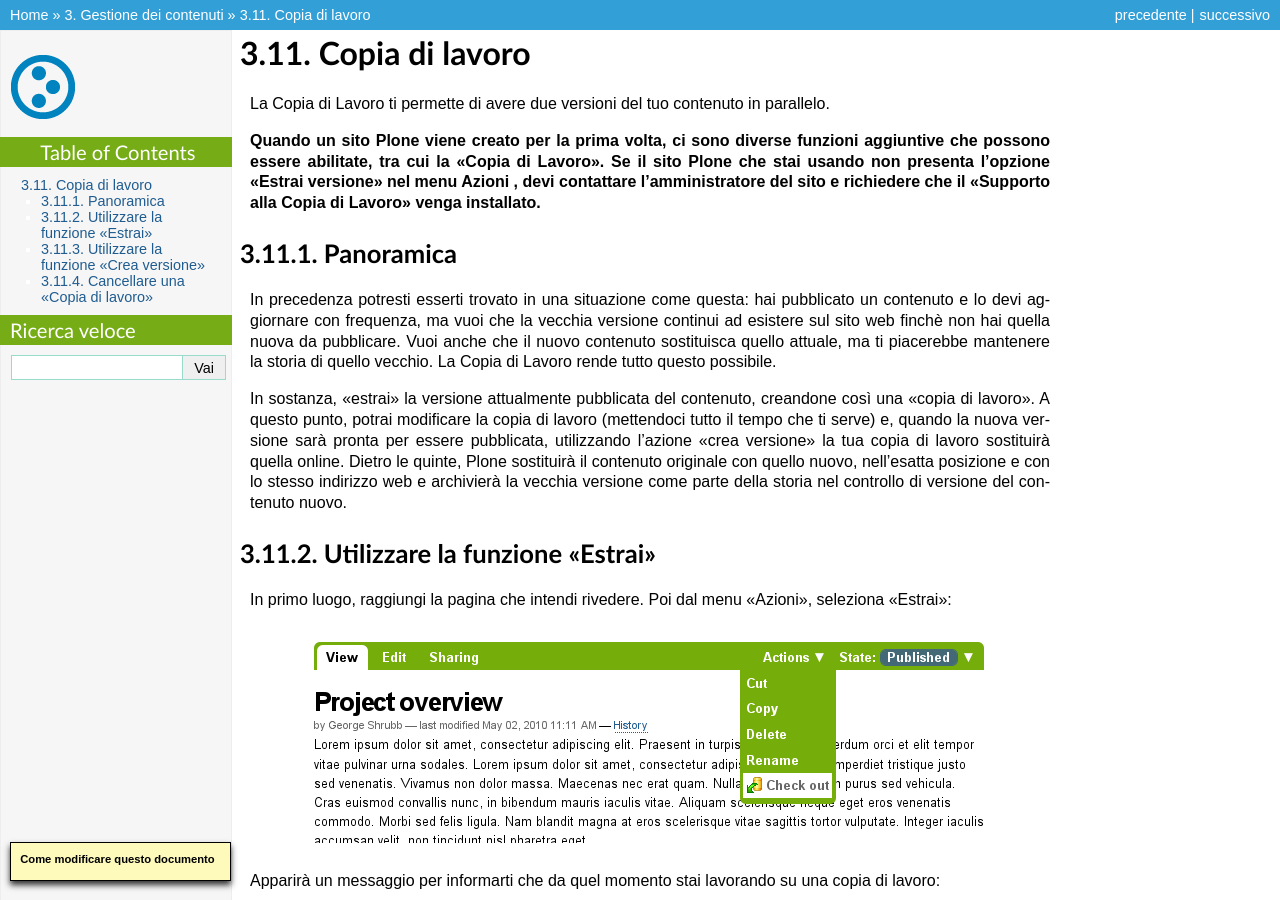
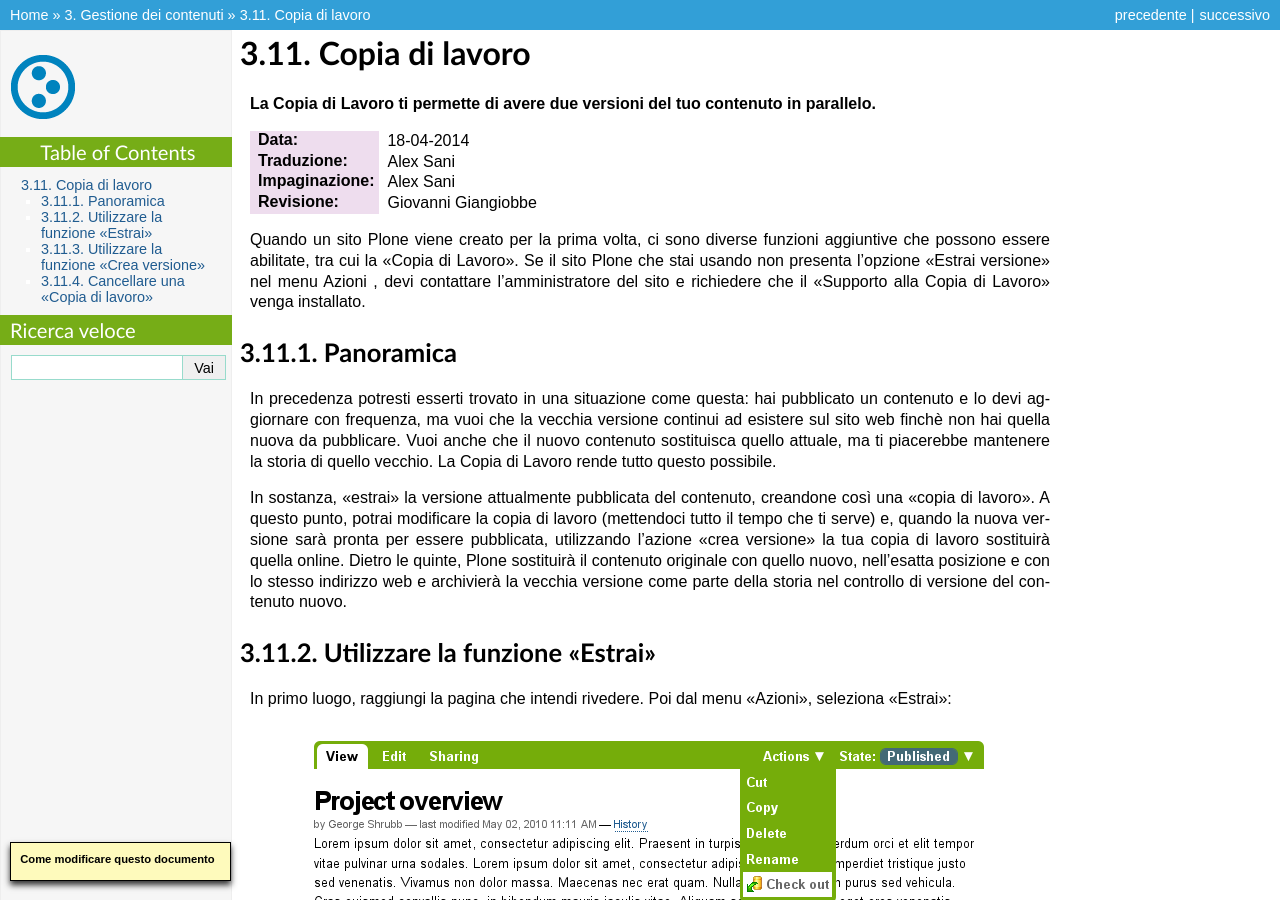
Before and after one commit to plone-it/collective.italiandocumentation, a Sphinx documentation site: the page built from source/managing-content/working-copy.rst, in a window 1280 px wide and 900 px high. Built offline with Sphinx 7.4.7, drawn with Linux system fonts in a browser that asks for light colours; pages that are not in the unit, such as notebooks, are missing from menus.

Commit message:
Update working-copy.rst

```diff
--- a/source/managing-content/working-copy.rst
+++ b/source/managing-content/working-copy.rst
@@ -1,13 +1,18 @@
 Copia di lavoro
 ==================
 
-La Copia di Lavoro ti permette di avere due versioni del tuo contenuto in parallelo.
+**La Copia di Lavoro ti permette di avere due versioni del tuo contenuto in parallelo.**
 
-**Quando un sito Plone viene creato per la prima volta, ci sono diverse funzioni aggiuntive
+:Data: 18-04-2014
+:Traduzione: Alex Sani
+:Impaginazione: Alex Sani
+:Revisione: Giovanni Giangiobbe
+
+Quando un sito Plone viene creato per la prima volta, ci sono diverse funzioni aggiuntive
 che possono essere abilitate, tra cui la "Copia di Lavoro". Se il sito Plone
 che stai usando non presenta l'opzione "Estrai versione" nel menu Azioni
 , devi contattare l'amministratore del sito e richiedere che il
-"Supporto alla Copia di Lavoro" venga installato.**
+"Supporto alla Copia di Lavoro" venga installato.
 
 Panoramica
 ----------
```
